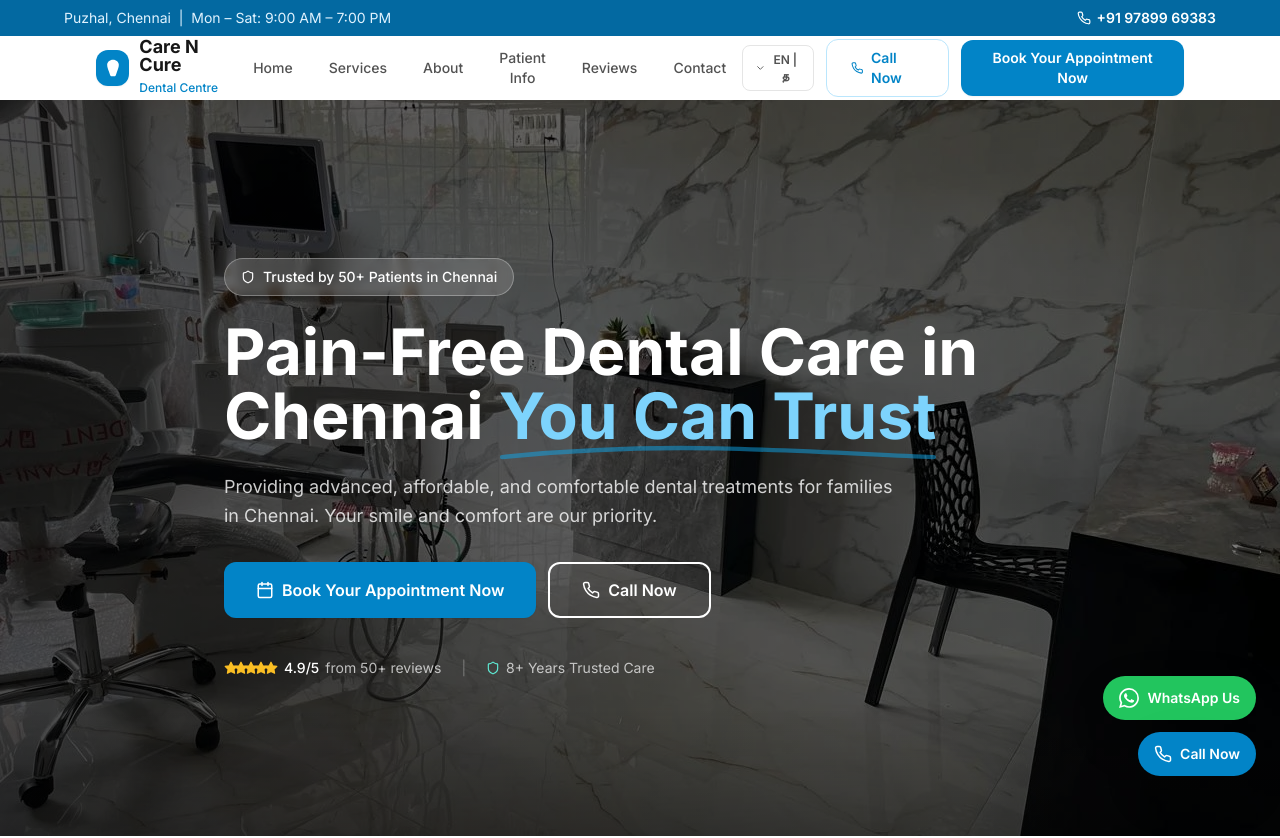
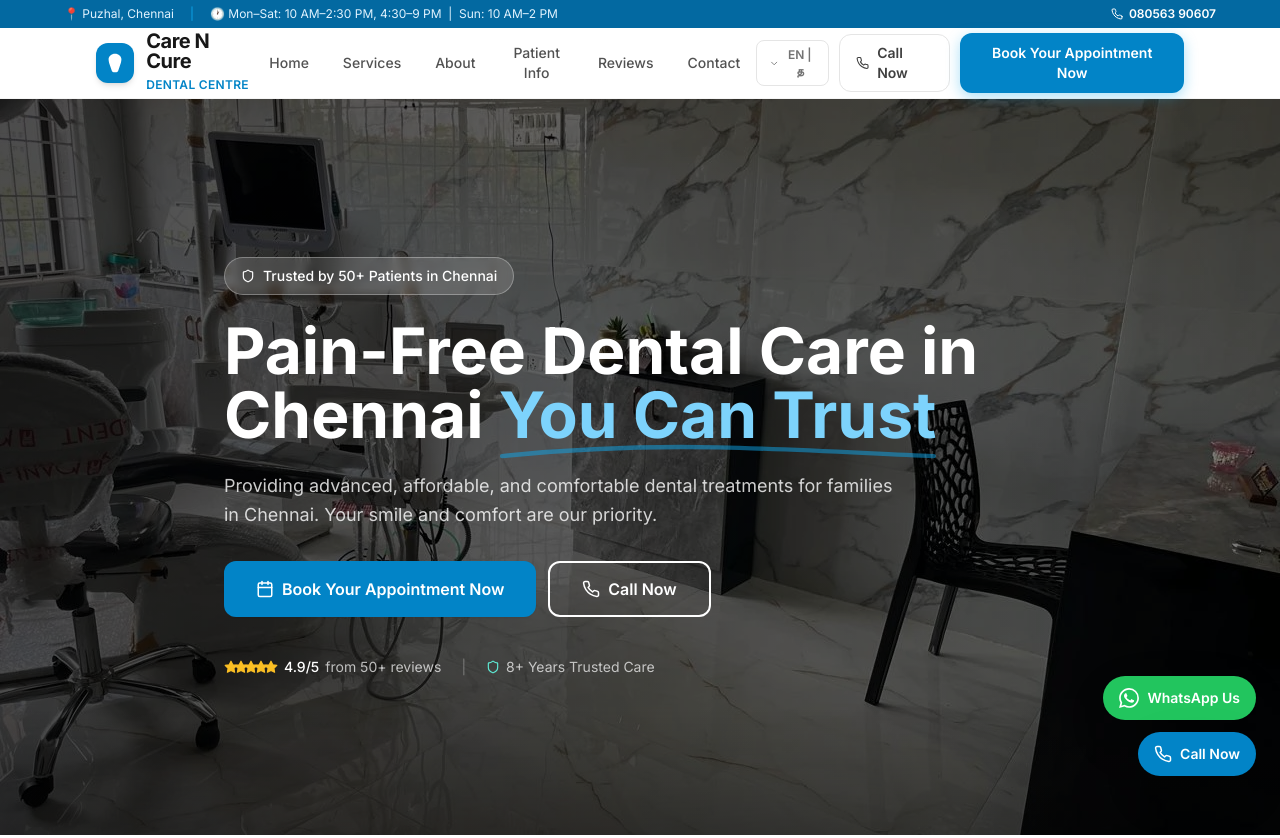
Before and after one commit to pranav869/dental, a Next.js app: page / in a window 1280 px wide. Shown: the top 838 px of the page. Built offline with nearby package versions, Linux system fonts and the light colour scheme.

Commit message:
Navbar: premium redesign - glass blur, underline hover, bigger logo, updated phone/hours

```diff
--- a/components/Navbar.tsx
+++ b/components/Navbar.tsx
@@ -35,17 +35,19 @@ export default function Navbar() {
   return (
     <>
       {/* Top bar */}
-      <div className="bg-primary-700 text-white text-sm py-2 px-4 hidden sm:block">
+      <div className="bg-primary-700 text-white py-1.5 px-4 hidden sm:block">
         <div className="max-w-6xl mx-auto flex items-center justify-between">
-          <span className="text-primary-100">
-            Puzhal, Chennai &nbsp;|&nbsp; Mon – Sat: 9:00 AM – 7:00 PM
-          </span>
+          <div className="flex items-center gap-4 text-xs text-primary-100">
+            <span>📍 Puzhal, Chennai</span>
+            <span className="text-primary-500">|</span>
+            <span>🕐 Mon–Sat: 10 AM–2:30 PM, 4:30–9 PM &nbsp;|&nbsp; Sun: 10 AM–2 PM</span>
+          </div>
           <a
-            href="tel:+919789969383"
-            className="flex items-center gap-1.5 font-semibold hover:text-primary-200 transition-colors"
+            href="tel:08056390607"
+            className="flex items-center gap-1.5 text-xs font-semibold hover:text-primary-200 transition-colors duration-200"
           >
-            <Phone size={14} />
-            +91 97899 69383
+            <Phone size={12} />
+            080563 90607
           </a>
         </div>
       </div>
@@ -56,11 +58,11 @@ export default function Navbar() {
         className={cn(
           "sticky top-0 z-50 w-full transition-all duration-300",
           scrolled
-            ? "bg-white/95 backdrop-blur-md shadow-soft border-b border-neutral-100"
-            : "bg-white"
+            ? "bg-white/90 backdrop-blur-xl shadow-[0_2px_24px_rgba(0,0,0,0.08)] border-b border-neutral-100/80"
+            : "bg-white border-b border-neutral-100"
         )}
       >
-        <nav className="max-w-6xl mx-auto px-4 sm:px-6 lg:px-8 flex items-center justify-between h-16">
+        <nav className="max-w-6xl mx-auto px-4 sm:px-6 lg:px-8 flex items-center justify-between h-[70px]">
           {/* Logo */}
           <a
             href="#home"
@@ -68,55 +70,59 @@ export default function Navbar() {
               e.preventDefault();
               scrollTo("#home");
             }}
-            className="flex items-center gap-2.5"
+            className="flex items-center gap-3 group"
           >
-            <div className="w-9 h-9 bg-primary-600 rounded-xl flex items-center justify-center shadow-sm">
-              <svg width="20" height="20" viewBox="0 0 24 24" fill="white">
+            <div className="w-10 h-10 bg-primary-600 rounded-xl flex items-center justify-center shadow-md group-hover:shadow-primary-200 group-hover:scale-105 transition-all duration-200">
+              <svg width="22" height="22" viewBox="0 0 24 24" fill="white">
                 <path d="M12 2C8 2 5 5 5 8c0 2.5 1 5.5 2 8l1.5 4.5c.3.8 1 1.5 1.9 1.5h3.2c.9 0 1.6-.7 1.9-1.5L17 16c1-2.5 2-5.5 2-8 0-3-3-6-7-6z" />
               </svg>
             </div>
             <div>
-              <span className="font-bold text-lg text-neutral-900 leading-none block">
+              <span className="font-bold text-xl text-neutral-900 leading-none block tracking-tight">
                 Care N Cure
               </span>
-              <span className="text-xs text-primary-600 font-medium leading-none">
+              <span className="text-xs text-primary-600 font-semibold leading-none tracking-wide uppercase">
                 Dental Centre
               </span>
             </div>
           </a>
 
           {/* Desktop links */}
-          <ul className="hidden lg:flex items-center gap-1">
+          <ul className="hidden lg:flex items-center gap-0.5">
             {navLinks.map((link) => (
               <li key={link.href}>
                 <button
                   onClick={() => scrollTo(link.href)}
-                  className="px-4 py-2 text-sm font-medium text-neutral-600 hover:text-primary-600 hover:bg-primary-50 rounded-lg transition-all duration-150"
+                  className="relative px-4 py-2 text-sm font-medium text-neutral-600 hover:text-primary-600 transition-colors duration-200 group"
                 >
                   {link.label}
+                  <span className="absolute bottom-0 left-1/2 -translate-x-1/2 w-0 h-0.5 bg-primary-600 rounded-full transition-all duration-250 group-hover:w-4/5" />
                 </button>
               </li>
             ))}
           </ul>
 
           {/* Right actions */}
-          <div className="hidden lg:flex items-center gap-3">
+          <div className="hidden lg:flex items-center gap-2.5">
             {/* Language toggle */}
             <button
               onClick={() => setLanguage(language === "en" ? "ta" : "en")}
-              className="flex items-center gap-1 text-xs font-semibold px-3 py-1.5 rounded-lg border border-neutral-200 text-neutral-600 hover:border-primary-300 hover:text-primary-600 transition-all"
+              className="flex items-center gap-1 text-xs font-semibold px-3 py-1.5 rounded-lg border border-neutral-200 text-neutral-500 hover:border-primary-300 hover:text-primary-600 transition-all duration-200"
             >
-              <ChevronDown size={12} />
+              <ChevronDown size={11} />
               {language === "en" ? "EN | த" : "த | EN"}
             </button>
 
-            <a href="tel:+919789969383" className="btn-secondary text-sm py-2">
+            <a
+              href="tel:08056390607"
+              className="flex items-center gap-2 px-4 py-2 text-sm font-semibold text-neutral-700 border border-neutral-200 rounded-xl hover:border-primary-300 hover:text-primary-600 hover:bg-primary-50 transition-all duration-200"
+            >
               <Phone size={14} />
               {t.nav.call}
             </a>
             <button
               onClick={() => scrollTo("#appointment")}
-              className="btn-primary text-sm py-2"
+              className="flex items-center gap-2 px-5 py-2.5 text-sm font-semibold text-white bg-primary-600 rounded-xl shadow-[0_4px_14px_rgba(14,165,233,0.35)] hover:bg-primary-700 hover:shadow-[0_4px_20px_rgba(14,165,233,0.45)] hover:scale-[1.03] active:scale-[0.98] transition-all duration-200"
             >
               {t.nav.book}
             </button>
@@ -124,7 +130,7 @@ export default function Navbar() {
 
           {/* Mobile menu toggle */}
           <button
-            className="lg:hidden p-2 rounded-lg text-neutral-600 hover:bg-neutral-100 transition-colors"
+            className="lg:hidden p-2.5 rounded-xl text-neutral-600 hover:bg-neutral-100 active:bg-neutral-200 transition-colors"
             onClick={() => setMobileOpen(!mobileOpen)}
             aria-label="Toggle menu"
           >
@@ -139,36 +145,36 @@ export default function Navbar() {
               initial={{ opacity: 0, height: 0 }}
               animate={{ opacity: 1, height: "auto" }}
               exit={{ opacity: 0, height: 0 }}
-              transition={{ duration: 0.2 }}
-              className="lg:hidden border-t border-neutral-100 bg-white overflow-hidden"
+              transition={{ duration: 0.22, ease: "easeOut" }}
+              className="lg:hidden border-t border-neutral-100 bg-white/95 backdrop-blur-xl overflow-hidden"
             >
-              <div className="px-4 py-4 space-y-1">
+              <div className="px-4 py-4 space-y-0.5">
                 {navLinks.map((link) => (
                   <button
                     key={link.href}
                     onClick={() => scrollTo(link.href)}
-                    className="w-full text-left px-4 py-3 text-sm font-medium text-neutral-700 hover:text-primary-600 hover:bg-primary-50 rounded-lg transition-all"
+                    className="w-full text-left px-4 py-3 text-sm font-medium text-neutral-700 hover:text-primary-600 hover:bg-primary-50 rounded-xl transition-all duration-150"
                   >
                     {link.label}
                   </button>
                 ))}
-                <div className="pt-3 border-t border-neutral-100 space-y-2">
+                <div className="pt-3 mt-2 border-t border-neutral-100 space-y-2">
                   <a
-                    href="tel:+919789969383"
-                    className="flex items-center gap-2 px-4 py-3 text-sm font-medium text-primary-600 hover:bg-primary-50 rounded-lg"
+                    href="tel:08056390607"
+                    className="flex items-center gap-2.5 px-4 py-3 text-sm font-semibold text-primary-600 bg-primary-50 hover:bg-primary-100 rounded-xl transition-colors"
                   >
                     <Phone size={16} />
-                    +91 97899 69383
+                    080563 90607
                   </a>
                   <button
                     onClick={() => scrollTo("#appointment")}
-                    className="btn-primary w-full text-sm"
+                    className="w-full py-3 text-sm font-semibold text-white bg-primary-600 rounded-xl shadow-[0_4px_14px_rgba(14,165,233,0.3)] hover:bg-primary-700 transition-all"
                   >
                     {t.nav.book}
                   </button>
                   <button
                     onClick={() => setLanguage(language === "en" ? "ta" : "en")}
-                    className="w-full text-center text-xs font-semibold px-3 py-2 rounded-lg border border-neutral-200 text-neutral-500"
+                    className="w-full text-center text-xs font-semibold px-3 py-2.5 rounded-xl border border-neutral-200 text-neutral-500 hover:border-primary-300 hover:text-primary-600 transition-all"
                   >
                     {language === "en" ? "Switch to தமிழ்" : "Switch to English"}
                   </button>
```
